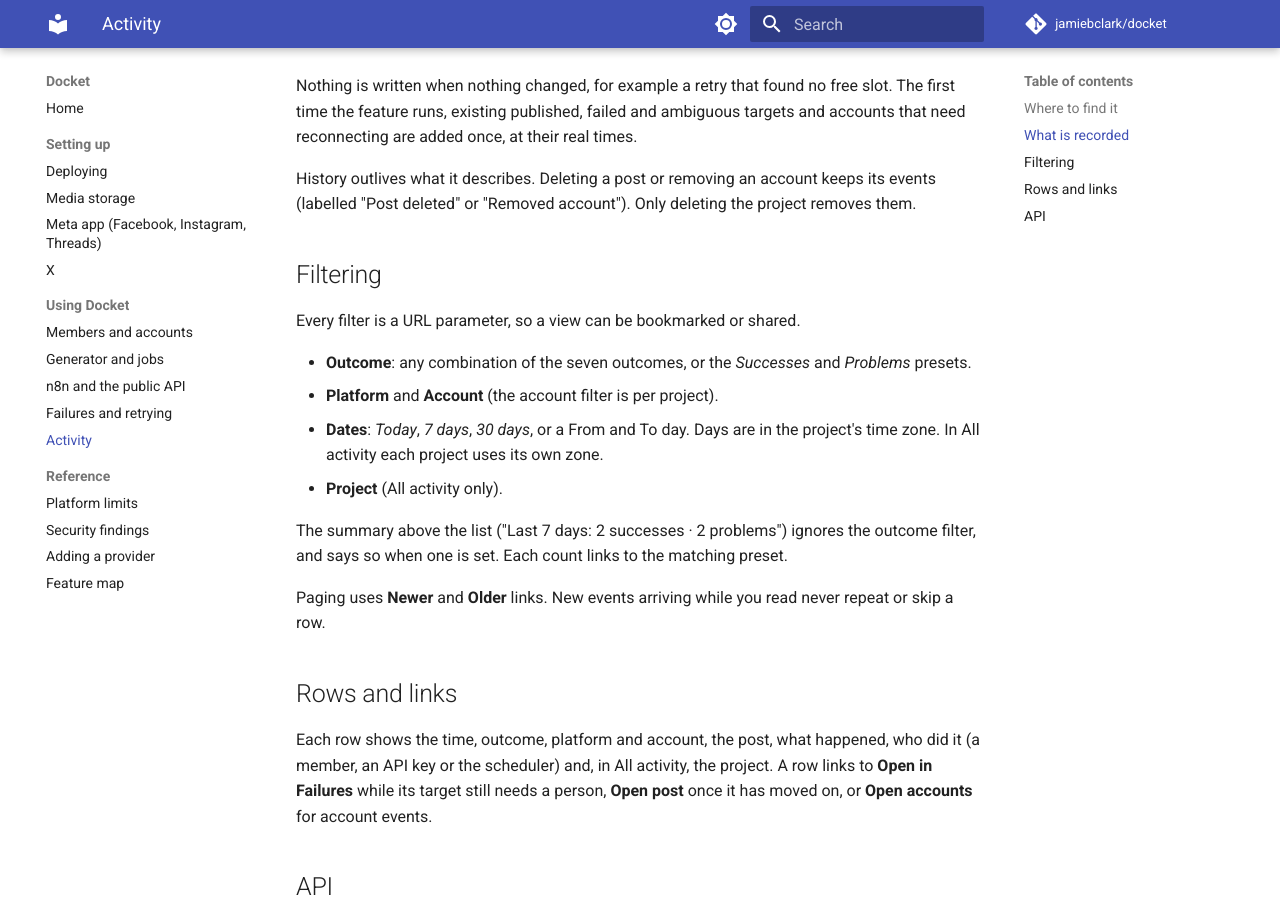
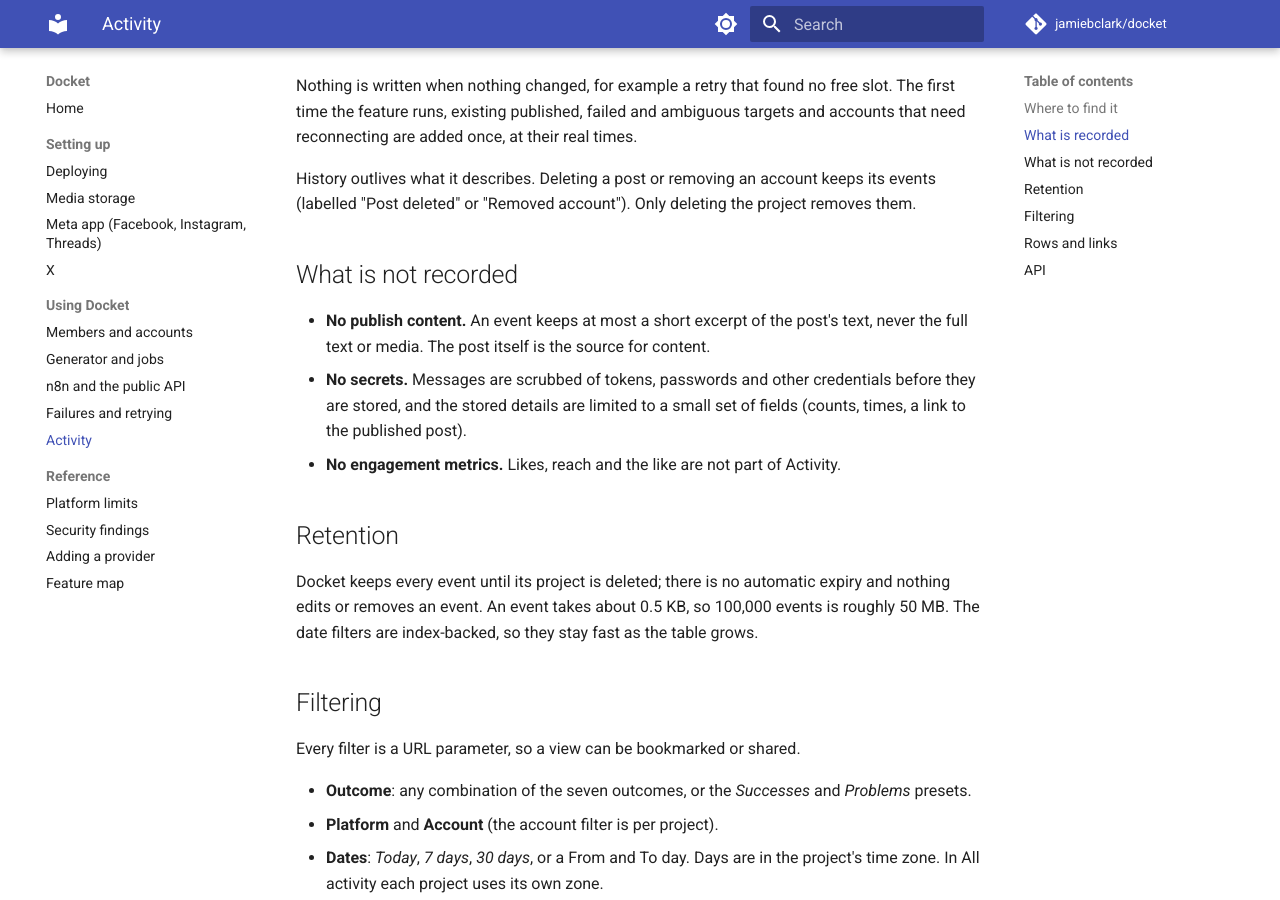
Before and after one commit to jamiebclark/docket, an MkDocs documentation site: the page built from docs/activity.md, in a window 1280 px wide and 900 px high, scrolled down 975 px. Built offline with MkDocs 1.6.1 and Material for MkDocs 9.7.7, drawn with Linux system fonts in a browser that asks for light colours; comment, search, counter and statistics services are not loaded.

Commit message:
docs: document activity history and add it to the UI conventions
Co-Authored-By: Claude Opus 5.5 <noreply@anthropic.com>

```diff
--- a/docs/activity.md
+++ b/docs/activity.md
@@ -25,6 +25,16 @@ Nothing is written when nothing changed, for example a retry that found no free
 
 History outlives what it describes. Deleting a post or removing an account keeps its events (labelled "Post deleted" or "Removed account"). Only deleting the project removes them.
 
+## What is not recorded
+
+- **No publish content.** An event keeps at most a short excerpt of the post's text, never the full text or media. The post itself is the source for content.
+- **No secrets.** Messages are scrubbed of tokens, passwords and other credentials before they are stored, and the stored details are limited to a small set of fields (counts, times, a link to the published post).
+- **No engagement metrics.** Likes, reach and the like are not part of Activity.
+
+## Retention
+
+Docket keeps every event until its project is deleted; there is no automatic expiry and nothing edits or removes an event. An event takes about 0.5 KB, so 100,000 events is roughly 50 MB. The date filters are index-backed, so they stay fast as the table grows.
+
 ## Filtering
 
 Every filter is a URL parameter, so a view can be bookmarked or shared.
```
Also changed, not shown: .claude/skills/docket-ui/SKILL.md (+3 -2 lines).
